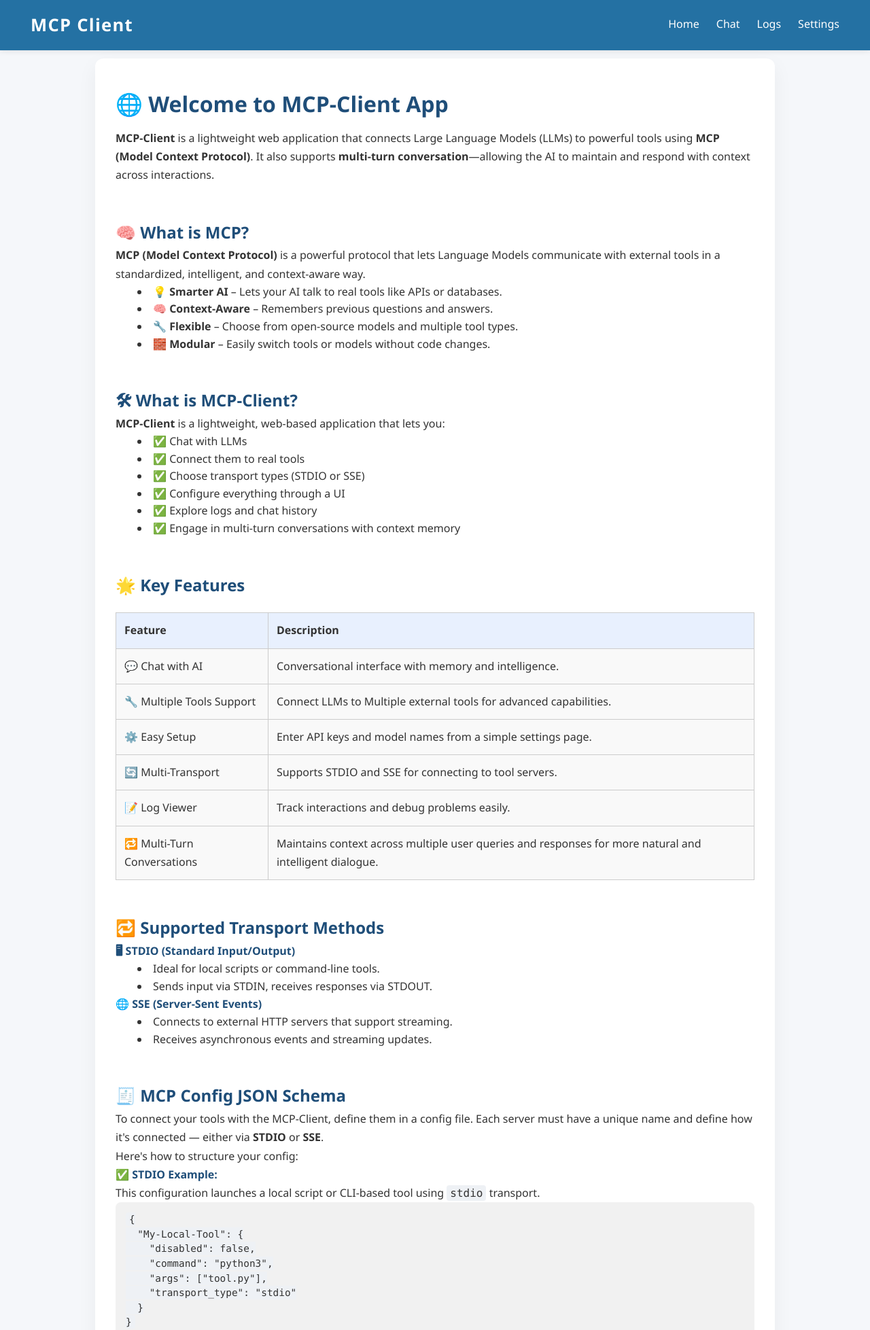
After one commit to Abdulabin/Model-Context-Protocol, a FastAPI app: template templates/home.html in a window 1280 px wide. The commit adds this page. Shown: the top 1957 px of the page at 68% size. Run offline with FastAPI, Linux system fonts and the light colour scheme; the template is opened without the code that fills it, so the values that code supplies are empty.

Commit message:
Added Multi Turn Conversation + Documentation to UI + Server Error

```diff
--- a/app.py
+++ b/app.py
@@ -74,7 +74,8 @@ def get_servers_info():
     return {
         name: {
             "active": data.get("active"),
-            "tools": [tool.get("name") for tool in data.get("tools", [])]
+            "tools": [tool.get("name") for tool in data.get("tools", [])],
+            "msg": data.get("msg", None)
         }
         for name, data in mcp_client.servers.items()
     }
@@ -89,6 +90,90 @@ def render_server_config_template(request: Request, config_text: str, llm_config
         "flash_type": flash_type,
 
     })
+
+
+import json
+from google.genai import types
+from google.genai.types import Part
+
+def build_reformulation_prompt(chats, new_query, n=5):
+    system_text = (
+        "You are a query reformulator, specializing in context-aware rewriting. Your job is *only* to rewrite user queries.\n"
+        "Given a new user query and recent conversation history, your goal is to produce a clear, concise, self-contained, grammatically correct, and correctly spelled query, while trying to understand the user's intent.\n"
+        "If the query is contextually relevant to the conversation, reformulate it accordingly.\n"
+        "If the query is unrelated, ambiguous, or unclear, return the original query, corrected for grammar and spelling where possible.\n"
+        "Do not provide explanations or answer the query; only output the final, reformulated query.\n"
+        "\n"
+        "**Instructions:**\n"
+        "1.  Carefully analyze the user's new query and the preceding conversation to understand the user's intent.\n"
+        "2.  Check for grammar and spelling errors in the user's query and correct them.\n"
+        "3.  Determine if the new query refers to information discussed earlier in the conversation.\n"
+        "4.  If contextually relevant, rewrite the query, incorporating relevant details from the conversation to make it self-contained, grammatically correct, and correctly spelled.\n"
+        "5.  If not contextually relevant or unclear, return the original query, after correcting grammar and spelling.\n"
+        "\n"
+        "### Few-shot Examples:\n"
+        "Conversation:\n"
+        "User: What’s the latest iPhone model?\n"
+        "Assistant: The latest iPhone model is the iPhone 15 Pro Max.\n"
+        "User: How much dose it cost?\n"
+        "→ Reformulated: How much does the iPhone 15 Pro Max cost?\n"
+        "\n"
+        "Conversation:\n"
+        "User: Who founded Tesla?\n"
+        "Assistant: Tesla was founded by Martin Eberhard and Marc Tarpenning, but Elon Musk later became a key figure.\n"
+        "User: Were is he now?\n"
+        "→ Reformulated: Where is Elon Musk now?\n"
+        "\n"
+        "Conversation:\n"
+        "User: Hi\n"
+        "→ Reformulated: Hi\n"
+        "\n"
+        "Conversation:\n"
+        "User: Tell me a story.\n"
+        "Assistant: Sure! What kind of story would you like?\n"
+        "User: about a cat\n"
+        "→ Reformulated: Tell me a story about a cat.\n"
+        "\n"
+        "Conversation:\n"
+        "User:  what is the wether today?\n"
+        "→ Reformulated: What is the weather today?\n"
+    )
+
+    system_part = types.Content(role="model", parts=[Part.from_text(text=system_text)])
+    past_conv = [system_part]
+
+    for msg in chats[-n:]:
+        past_conv.append(types.Content(role="user", parts=[Part.from_text(text=msg["User"])]))
+        past_conv.append(types.Content(role="assistant", parts=[Part.from_text(text=msg["Assistant"])]))
+
+    past_conv.append(types.Content(role="user", parts=[Part.from_text(text=new_query)]))
+    return past_conv
+
+def get_recent_chats(n=5,):
+    try:
+        with open(CHAT_HISTORY_FILE, encoding="utf-8") as f:
+            return json.load(f)
+    except (FileNotFoundError, json.JSONDecodeError):
+        return []
+
+async def reformulate_query(new_query, n=5):
+    mcp_client.logger.info(f"-------- Reformulating New User Query  --------")
+
+    mcp_client.logger.info(f"Starting query reformulation for: '{new_query}'")
+
+    chats = get_recent_chats(n)
+    mcp_client.logger.debug(f"Loaded last {n} chat(s) for context: {len(chats)} message pairs")
+
+    payload = build_reformulation_prompt(chats, new_query, n)
+    mcp_client.logger.debug(f"Sending reformulation prompt to LLM with total parts: {len(payload)}")
+
+    try:
+        resp = await mcp_client.generate_content(payload, without_tools=True)
+        mcp_client.logger.debug(f"Reformulated query: '{resp.text.strip()}'")
+        return resp.text
+    except Exception as e:
+        mcp_client.logger.error(f"Failed to reformulate query: {e}", exc_info=True)
+        return new_query
 
 @app.post("/initialize")
 async def initialize_server():
@@ -134,13 +219,7 @@ async def get_response(user_query: str):
 @app.get("/servers")
 async def get_servers():
     try:
-        servers_info = {
-            name: {
-                "active": data.get("active"),
-                "tools": [tool.get("name") for tool in data.get("tools", [])]
-            }
-            for name, data in mcp_client.servers.items()
-        }
+        servers_info = get_servers_info()
         return {"servers": servers_info}
     except Exception as e:
         raise HTTPException(status_code=500, detail=f"Error fetching servers: {e}")
@@ -170,8 +249,8 @@ async def health_check():
 #########################   FRONTEND
 
 @app.get("/")
-async def home():
-    return RedirectResponse(url="/chat", status_code=status.HTTP_303_SEE_OTHER)
+async def home(request:Request):
+    return templates.TemplateResponse("home.html", {"request": request, "flash_message": None,"flash_type": None,})
 
 @app.get("/settings", name="settings")
 async def render_server_configs(request: Request):
@@ -347,7 +426,8 @@ async def chat_page(request: Request):
         if mcp_client.llm_client is None:
             return RedirectResponse(url="/settings", status_code=status.HTTP_303_SEE_OTHER)
         try:
-            res = await mcp_client.process_user_query(user_query)
+            reform_query = await reformulate_query(user_query,n=5)
+            res = await mcp_client.process_user_query(reform_query)
             response = {"User": user_query, "Assistant": res}
             save_chat(response)
             return RedirectResponse(url="/chat", status_code=status.HTTP_303_SEE_OTHER)
--- a/statics/css/style.css
+++ b/statics/css/style.css
@@ -565,3 +565,82 @@ input:checked + .slider:before {
         margin-bottom: 50px;
     }
 }
+
+
+  .homecontainer {
+    max-width: 1000px;
+    margin: 0 auto;
+    background: #fff;
+    padding: 40px 30px;
+    border-radius: 12px;
+    box-shadow: 0 10px 30px rgba(0, 0, 0, 0.05);
+  }
+
+  h1, h2, h3,h4 {
+    color: #1f4e79;
+  }
+
+  h1 {
+    margin-bottom: 0.3em;
+  }
+
+  ul, li {
+    line-height: 1.6;
+  }
+
+  table {
+    width: 100%;
+    border-collapse: collapse;
+    margin-top: 20px;
+    margin-bottom: 20px;
+  }
+
+  th, td {
+    border: 1px solid #ccc;
+    padding: 12px;
+    text-align: left;
+    background-color: #f9f9f9;
+  }
+
+  th {
+    background-color: #e8f0fe;
+    font-weight: bold;
+  }
+
+  code {
+    background-color: #eef1f5;
+    padding: 2px 5px;
+    border-radius: 4px;
+    font-family: Consolas, monospace;
+  }
+
+  pre {
+    background-color: #f1f1f1;
+    padding: 15px;
+    border-radius: 8px;
+    overflow-x: auto;
+    font-size: 0.9rem;
+    line-height: 1.5;
+  }
+
+  .section {
+    margin-top: 50px;
+  }
+
+  .tagline {
+    font-size: 1.2em;
+    margin-top: -10px;
+    color: #555;
+  }
+
+  .emoji {
+    font-size: 1.1em;
+  }
+
+  .summary-box {
+    padding: 15px;
+    border-left: 5px solid #1f4e79;
+    background-color: #eef4fa;
+    margin-top: 20px;
+    border-radius: 6px;
+  }
--- /dev/null
+++ b/templates/home.html
@@ -0,0 +1,189 @@
+{% extends "layout.html" %}
+
+{% block content %}
+<div class="homecontainer">
+
+  <h1>🌐 Welcome to MCP-Client App</h1>
+  <p><strong>MCP-Client</strong> is a lightweight web application that connects Large Language Models (LLMs) to powerful tools using <strong>MCP (Model Context Protocol)</strong>. It also supports <strong>multi-turn conversation</strong>—allowing the AI to maintain and respond with context across interactions.</p>
+
+  <div class="section">
+    <h2>🧠 What is MCP?</h2>
+    <p><strong>MCP (Model Context Protocol)</strong> is a powerful protocol that lets Language Models communicate with external tools in a standardized, intelligent, and context-aware way.</p>
+    <ul style="padding-left: 2em; list-style-position: inside;">
+      <li>💡 <strong>Smarter AI</strong> – Lets your AI talk to real tools like APIs or databases.</li>
+      <li>🧠 <strong>Context-Aware</strong> – Remembers previous questions and answers.</li>
+      <li>🔧 <strong>Flexible</strong> – Choose from open-source models and multiple tool types.</li>
+      <li>🧱 <strong>Modular</strong> – Easily switch tools or models without code changes.</li>
+    </ul>
+  </div>
+
+  <div class="section">
+    <h2>🛠 What is MCP-Client?</h2>
+    <p><strong>MCP-Client</strong> is a lightweight, web-based application that lets you:</p>
+    <ul style="padding-left: 2em; list-style-position: inside;">
+      <li>✅ Chat with LLMs</li>
+      <li>✅ Connect them to real tools</li>
+      <li>✅ Choose transport types (STDIO or SSE)</li>
+      <li>✅ Configure everything through a UI</li>
+      <li>✅ Explore logs and chat history</li>
+      <li>✅ Engage in multi-turn conversations with context memory</li>
+    </ul>
+  </div>
+
+  <div class="section">
+    <h2>🌟 Key Features</h2>
+    <table>
+      <tr>
+        <th>Feature</th>
+        <th>Description</th>
+      </tr>
+      <tr>
+        <td>💬 Chat with AI</td>
+        <td>Conversational interface with memory and intelligence.</td>
+      </tr>
+      <tr>
+        <td>🔧 Multiple Tools Support</td>
+        <td>Connect LLMs to Multiple external tools for advanced capabilities.</td>
+      </tr>
+      <tr>
+        <td>⚙️ Easy Setup</td>
+        <td>Enter API keys and model names from a simple settings page.</td>
+      </tr>
+      <tr>
+        <td>🔄 Multi-Transport</td>
+        <td>Supports STDIO and SSE for connecting to tool servers.</td>
+      </tr>
+      <tr>
+        <td>📝 Log Viewer</td>
+        <td>Track interactions and debug problems easily.</td>
+      </tr>
+      <tr>
+        <td>🔁 Multi-Turn Conversations</td>
+        <td>Maintains context across multiple user queries and responses for more natural and intelligent dialogue.</td>
+      </tr>
+    </table>
+  </div>
+
+  <div class="section">
+    <h2>🔁 Supported Transport Methods</h2>
+    <h4>🖥 STDIO (Standard Input/Output)</h4>
+    <ul style="padding-left: 2em; list-style-position: inside;">
+      <li>Ideal for local scripts or command-line tools.</li>
+      <li>Sends input via STDIN, receives responses via STDOUT.</li>
+    </ul>
+
+    <h4>🌐 SSE (Server-Sent Events)</h4>
+    <ul style="padding-left: 2em; list-style-position: inside;">
+      <li>Connects to external HTTP servers that support streaming.</li>
+      <li>Receives asynchronous events and streaming updates.</li>
+    </ul>
+  </div>
+
+  <div class="section">
+    <h2>🧾 MCP Config JSON Schema</h2>
+    <p>
+      To connect your tools with the MCP-Client, define them in a config file.
+      Each server must have a unique name and define how it's connected — either via <strong>STDIO</strong> or <strong>SSE</strong>.
+    </p>
+    <p>Here's how to structure your config:</p>
+
+    <h4>✅ STDIO Example:</h4>
+    <p>This configuration launches a local script or CLI-based tool using <code>stdio</code> transport.</p>
+    <pre><code>{
+  "My-Local-Tool": {
+    "disabled": false,
+    "command": "python3",
+    "args": ["tool.py"],
+    "transport_type": "stdio"
+  }
+}</code></pre>
+
+    <h4>🌐 SSE Example:</h4>
+    <p>This connects to a remote server over HTTP using <code>sse</code> transport.</p>
+    <pre><code>{
+  "My-Remote-API": {
+    "disabled": false,
+    "transport_type": "sse",
+    "url": "http://localhost:8080/sse",
+    "timeout": 60
+  }
+}</code></pre>
+
+    <h4>📁 Full Sample Config (Used in Settings Page):</h4>
+    <p>
+      Wrap your tools inside a top-level array as shown below.
+      You can define one or more servers under the <code>mcpServers</code> key.
+    </p>
+    <pre><code>[
+  {
+    "mcpServers": {
+      "LocalScript": {
+        "disabled": false,
+        "command": "uvicorn",
+        "args": ["server:app", "--port", "8001"],
+        "transport_type": "stdio"
+      },
+      "WeatherAPI": {
+        "disabled": true,
+        "transport_type": "sse",
+        "url": "https://api.weather.example.com/sse",
+        "timeout": 30
+      }
+    }
+  }
+]</code></pre>
+
+    <h4>💡 Tips & Suggestions:</h4>
+    <ul style="padding-left: 2em; list-style-position: inside;">
+      <li>Use unique names for each server key inside <code>mcpServers</code>.</li>
+      <li>Set <code>"disabled": true</code> to temporarily turn off a server without removing it.</li>
+      <li><code>command</code> and <code>args</code> are required for <strong>STDIO</strong> tools.</li>
+      <li><code>url</code> and optional <code>timeout</code> are required for <strong>SSE</strong> tools.</li>
+      <li>Keep your config valid JSON and use the Settings page to load or edit it.</li>
+    </ul>
+  </div>
+
+  <div class="section">
+    <h2>🧭 Pages in MCP-Client</h2>
+    <table>
+      <tr>
+        <th>Page</th>
+        <th>Purpose</th>
+      </tr>
+      <tr>
+        <td>🏠 Home</td>
+        <td>Quick intro and documentation.</td>
+      </tr>
+      <tr>
+        <td>⚙️ Settings</td>
+        <td>Configure API keys, models, and tool server JSON configs.</td>
+      </tr>
+      <tr>
+        <td>💬 Chat</td>
+        <td>Talk to your AI assistant and get answers.</td>
+      </tr>
+      <tr>
+        <td>📜 Logs</td>
+        <td>View logs for debugging and development.</td>
+      </tr>
+    </table>
+  </div>
+
+  <div class="section">
+    <h2>🎯 Ideal Use-Cases</h2>
+    <ul style="padding-left: 2em; list-style-position: inside;">
+      <li>💬 Smart Q&A chatbots with tool support</li>
+      <li>🔍 Research assistants using live APIs</li>
+      <li>🛠 AI Dev environments with real-time agents</li>
+      <li>📚 Educational tools demonstrating AI + Tools</li>
+    </ul>
+  </div>
+
+  <div class="section summary-box">
+    <h2>✅ Summary</h2>
+    <p><strong>MCP-Client</strong> combines the intelligence of LLMs with the power of real-world tools—fully configurable, extensible, and built for developers, researchers, and innovators alike.</p>
+    <p>It also supports <strong>multi-turn conversations</strong>, enabling more natural, context-aware interactions just like talking to a real assistant.</p>
+    <p><em>Connect your tools. Configure your model. Start chatting. 🚀</em></p>
+  </div>
+</div>
+{% endblock %}
```
Also changed, not shown: mcp_client.py (+79 -42 lines), templates/settings.html (+9 -5 lines), README.md, 1 other file.
